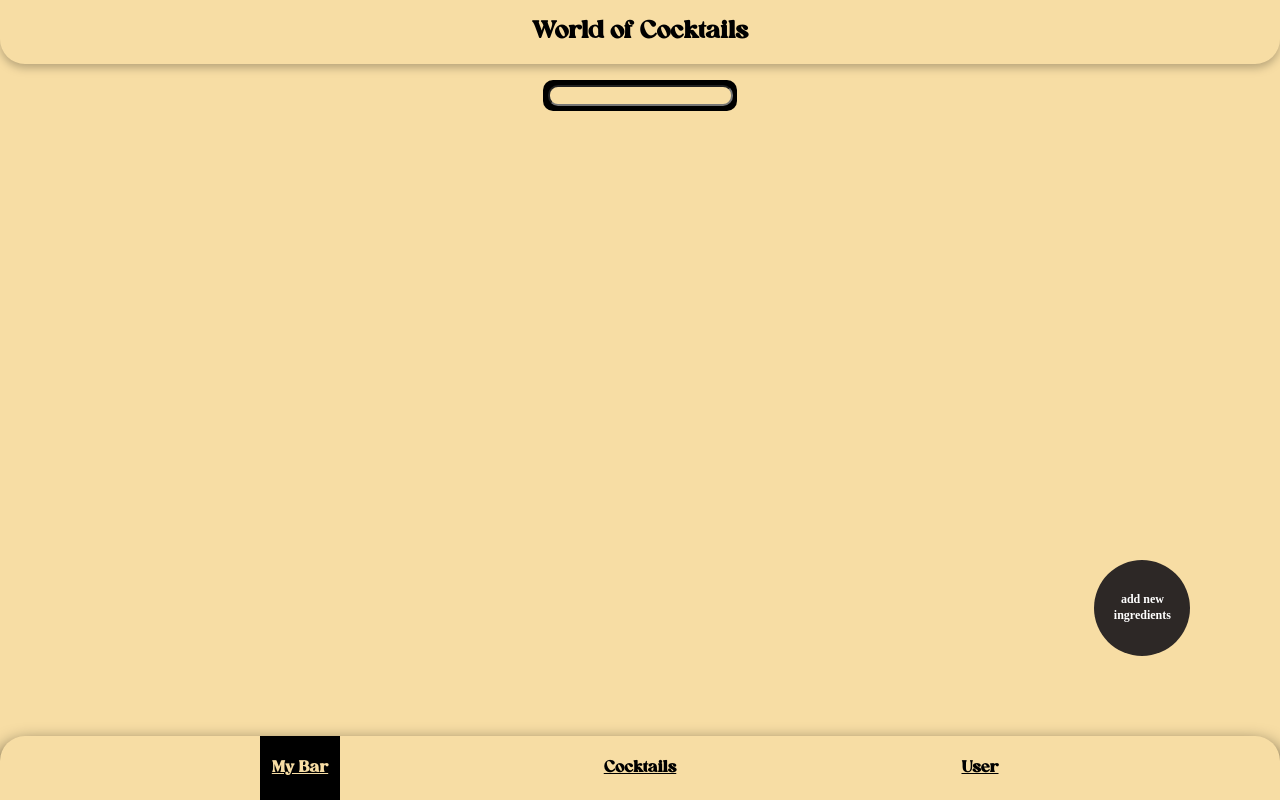
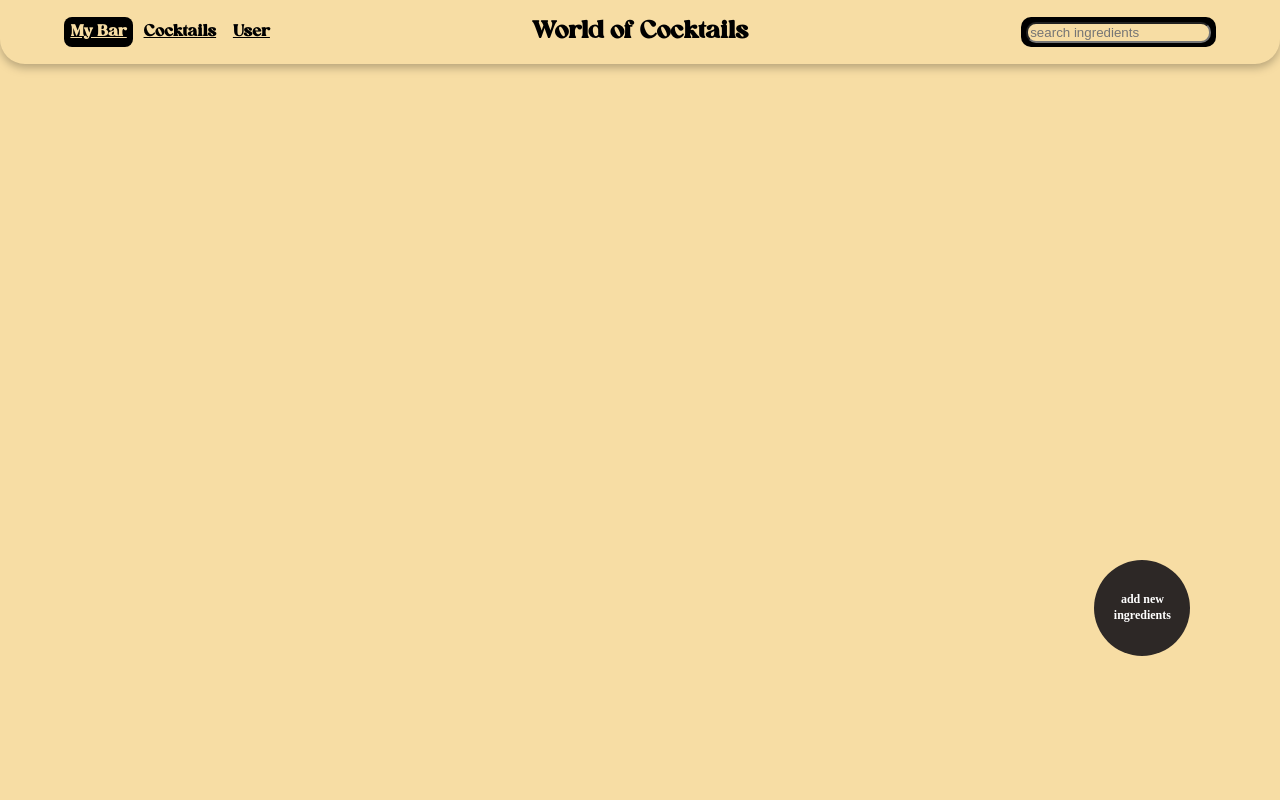
Before and after one commit to ostwalddev/world-of-cocktails, a Next.js app: page /bar in a window 1280 px wide. Built offline with nearby package versions, Linux system fonts and the light colour scheme; no server answers.

Commit message:
Move landscape navigation and search into responsive header

```diff
--- a/src/components/Footer.tsx
+++ b/src/components/Footer.tsx
@@ -4,7 +4,8 @@ import styled from 'styled-components';
 
 import {StyledNav} from './styled/Nav.styled';
 
-export default function Footer() {
+export default function Footer({inline = false}: {inline?: boolean}) {
+	const Container = inline ? 'div' : 'footer';
 	const router = useRouter();
 
 	const StyledLink = styled(Link)<{isActive?: boolean}>`
@@ -24,7 +25,7 @@ export default function Footer() {
 	`;
 
 	return (
-		<footer>
+		<Container>
 			<StyledNav>
 				<LinkWrapper isActive={router.pathname === '/bar' || router.pathname === '/select'}>
 					<StyledLink
@@ -55,6 +56,6 @@ export default function Footer() {
 					</StyledLink>
 				</LinkWrapper>
 			</StyledNav>
-		</footer>
+		</Container>
 	);
 }
--- a/src/components/Header.tsx
+++ b/src/components/Header.tsx
@@ -1,9 +1,52 @@
+import {useRouter} from 'next/router';
+import styled from 'styled-components';
+
+import Footer from './Footer';
+import SelectFooter from './SelectFooter';
+import Search from './Search';
 import {StyledHeader, Headline} from './styled/Header.styled';
 
+const Navigation = styled.div`
+	display: none;
+
+	@media (orientation: landscape) {
+		display: block;
+		min-width: 0;
+
+		nav {
+			height: auto;
+			padding: 0;
+			border-radius: 0;
+			background: transparent;
+			filter: none;
+			flex-wrap: wrap;
+			justify-content: flex-start;
+			gap: 0.25rem;
+		}
+
+		nav > div {
+			width: auto;
+			height: auto;
+			padding: 0.4rem;
+			border-radius: 8px;
+		}
+
+		a {
+			font-size: clamp(0.9rem, 1.4vw, 1rem);
+		}
+	}
+`;
+
 export default function Header() {
+	const {pathname} = useRouter();
+	const hasSearch = ['/bar', '/select', '/cocktails'].includes(pathname);
 	return (
 		<StyledHeader>
+			<Navigation>
+				{pathname === '/select' ? <SelectFooter inline /> : <Footer inline />}
+			</Navigation>
 			<Headline>World of Cocktails</Headline>
+			{hasSearch && <Search inHeader />}
 		</StyledHeader>
 	);
 }
--- a/src/components/Layout.tsx
+++ b/src/components/Layout.tsx
@@ -18,6 +18,14 @@ const PageShell = styled.div`
 	> footer {
 		position: relative;
 		z-index: 10;
+	}
+
+	@media (orientation: landscape) {
+		grid-template-rows: auto minmax(0, 1fr);
+
+		> footer {
+			display: none;
+		}
 	}
 
 	> main {
--- a/src/components/Search.tsx
+++ b/src/components/Search.tsx
@@ -1,16 +1,21 @@
+import {useRouter} from 'next/router';
+
 import ingredientsStore from '../hooks/ingredientsStore';
 
 import {SearchBar, SearchContainer, SearchInput} from './styled/Search.styled';
 
-export default function Search() {
+export default function Search({inHeader = false}: {inHeader?: boolean}) {
+	const {pathname} = useRouter();
+	const placeholder = pathname === '/cocktails' ? 'search cocktails' : 'search ingredients';
 	const setSearchItem = ingredientsStore(state => state.setSearchItem);
 	const searchItem = ingredientsStore(state => state.searchItem);
 
 	return (
-		<SearchBar>
+		<SearchBar $inHeader={inHeader}>
 			<SearchContainer>
 				<SearchInput
 					value={searchItem}
+					placeholder={placeholder}
 					onChange={event => {
 						event.preventDefault();
 						const search = event.target.value;
@@ -18,7 +23,7 @@ export default function Search() {
 					}}
 					type="search"
 					name="search"
-					aria-label="search"
+					aria-label={placeholder}
 				/>
 			</SearchContainer>
 		</SearchBar>
--- a/src/components/SelectFooter.tsx
+++ b/src/components/SelectFooter.tsx
@@ -7,7 +7,8 @@ import useStore from '../hooks/useStore';
 
 import {StyledNav} from './styled/Nav.styled';
 
-export default function SelectFooter() {
+export default function SelectFooter({inline = false}: {inline?: boolean}) {
+	const Container = inline ? 'div' : 'footer';
 	const StyledLink = styled(Link)<{isActive?: boolean}>`
 		color: ${props => (props.isActive ? '#f7dda4' : 'black')};
 		font-family: 'Allenoire', serif;
@@ -37,7 +38,7 @@ export default function SelectFooter() {
 	}
 
 	return (
-		<footer>
+		<Container>
 			<StyledNav>
 				<LinkWrapper>
 					<StyledLink href={'/bar'}>Back</StyledLink>
@@ -48,6 +49,6 @@ export default function SelectFooter() {
 					</StyledLink>
 				</LinkWrapper>
 			</StyledNav>
-		</footer>
+		</Container>
 	);
 }
--- a/src/components/styled/Header.styled.ts
+++ b/src/components/styled/Header.styled.ts
@@ -6,10 +6,25 @@ export const StyledHeader = styled.header`
 	height: var(--navigation-height, 4rem);
 	justify-content: space-evenly;
 	margin-bottom: 1em;
-	padding: 1em;
+	padding: 1em clamp(2rem, 5vw, 5rem);
 	border-radius: 0 0 25px 25px;
 	background-color: #f7dda4;
 	filter: drop-shadow(0 4px 4px rgba(0, 0, 0, 0.25));
+
+	@media (orientation: landscape) {
+		display: grid;
+		grid-template-columns: minmax(0, 1fr) minmax(0, max-content) minmax(0, 1fr);
+		column-gap: 1rem;
+		height: auto;
+		min-height: var(--navigation-height, 4rem);
+		padding: 0.75rem clamp(2rem, 5vw, 5rem);
+
+		h1 {
+			font-size: 1.5rem;
+			min-width: 0;
+			text-align: center;
+		}
+	}
 `;
 
 export const Headline = styled.h1`
--- a/src/components/styled/Search.styled.ts
+++ b/src/components/styled/Search.styled.ts
@@ -1,22 +1,34 @@
 import styled from 'styled-components';
 
-export const SearchBar = styled.div`
-	display: flex;
+export const SearchBar = styled.div<{$inHeader?: boolean}>`
+	display: ${({$inHeader}) => ($inHeader ? 'none' : 'flex')};
 	position: sticky;
 	top: 0;
 	z-index: 5;
 	justify-content: space-evenly;
 	padding-bottom: 1em;
 	background-color: #f7dda4;
+
+	@media (orientation: landscape) {
+		display: ${({$inHeader}) => ($inHeader ? 'flex' : 'none')};
+		position: static;
+		justify-content: flex-end;
+		min-width: 0;
+		padding-bottom: 0;
+	}
 `;
 
 export const SearchContainer = styled.div`
+	min-width: 0;
+	max-width: 100%;
 	padding: 0.3em;
 	border-radius: 10px;
 	background-color: black;
 `;
 
 export const SearchInput = styled.input`
+	width: 100%;
+	min-width: 0;
 	border-radius: 10px;
 	background-color: #f7dda4;
 `;
```
